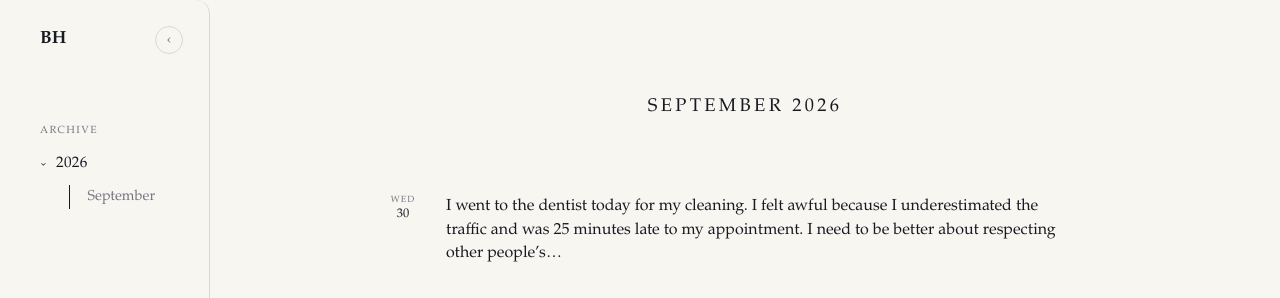
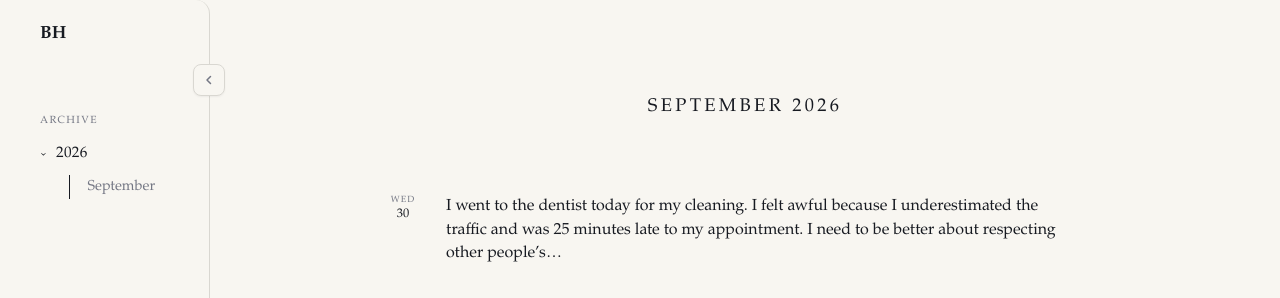
Before and after one commit to bensonhan/daily-writing, a Jekyll site: the page built from index.html, in a window 1280 px wide. Shown: the top 298 px of the page. Built offline with Jekyll 4.4.1, drawn with Linux system fonts in a browser that asks for light colours.

Commit message:
Refine sidebar collapse control

```diff
--- a/_includes/archive-nav.html
+++ b/_includes/archive-nav.html
@@ -1,10 +1,14 @@
 <aside class="archive-rail" aria-label="Site and archive navigation">
   <div class="rail-header">
     <a class="identity" href="{{ '/' | relative_url }}" aria-label="BH daily writing home">BH</a>
-    <button class="rail-toggle" type="button" data-archive-toggle aria-expanded="true" aria-label="Minimize archive sidebar"></button>
+    <button class="rail-toggle" type="button" data-archive-toggle aria-controls="desktop-archive" aria-expanded="true" aria-label="Collapse archive sidebar">
+      <svg aria-hidden="true" viewBox="0 0 16 16" focusable="false">
+        <path d="m9.5 4.5-3.5 3.5 3.5 3.5" />
+      </svg>
+    </button>
   </div>
 
-  <nav class="desktop-archive" aria-label="Writing archive">
+  <nav class="desktop-archive" id="desktop-archive" aria-label="Writing archive">
     <p class="archive-label">Archive</p>
     {% include archive-tree.html %}
   </nav>
--- a/assets/css/site.css
+++ b/assets/css/site.css
@@ -41,6 +41,7 @@ a { color: inherit; }
   display: grid;
   grid-template-columns: 210px minmax(0, 1fr);
   min-height: 100vh;
+  transition: grid-template-columns 180ms ease;
 }
 
 .archive-rail {
@@ -51,12 +52,13 @@ a { color: inherit; }
   padding: 26px 26px 56px 40px;
   position: sticky;
   top: 0;
+  transition: padding 180ms ease;
 }
 
 .rail-header {
   align-items: center;
   display: flex;
-  justify-content: space-between;
+  min-height: 18px;
 }
 
 .identity {
@@ -69,24 +71,40 @@ a { color: inherit; }
 
 .rail-toggle {
   align-items: center;
-  background: transparent;
+  background: var(--paper);
   border: 1px solid var(--rule);
-  border-radius: 999px;
+  border-radius: 8px;
+  box-shadow: 0 1px 2px rgb(23 26 33 / 5%);
   color: var(--muted);
   cursor: pointer;
   display: flex;
-  font-family: var(--ui);
-  font-size: 1rem;
-  height: 28px;
+  height: 32px;
   justify-content: center;
   padding: 0;
-  width: 28px;
+  position: absolute;
+  right: 0;
+  top: 64px;
+  transform: translateX(50%);
+  transition: background-color 140ms ease, border-color 140ms ease, color 140ms ease, box-shadow 140ms ease;
+  width: 32px;
+  z-index: 1;
 }
 
-.rail-toggle::before { content: "‹"; }
+.rail-toggle svg {
+  fill: none;
+  height: 16px;
+  stroke: currentColor;
+  stroke-linecap: round;
+  stroke-linejoin: round;
+  stroke-width: 1.5;
+  transition: transform 180ms ease;
+  width: 16px;
+}
 
 .rail-toggle:hover {
   background: #eeeae2;
+  border-color: #cbc7bd;
+  box-shadow: 0 2px 5px rgb(23 26 33 / 8%);
   color: var(--ink);
 }
 
@@ -106,18 +124,17 @@ summary:focus-visible {
   margin-top: 70px;
 }
 
-.site-shell.archive-collapsed { grid-template-columns: 72px minmax(0, 1fr); }
+@media (min-width: 901px) {
+  .site-shell.archive-collapsed { grid-template-columns: 72px minmax(0, 1fr); }
 
-.archive-collapsed .archive-rail { padding: 26px 12px; }
+  .archive-collapsed .archive-rail { padding: 26px 12px; }
 
-.archive-collapsed .rail-header {
-  flex-direction: column;
-  gap: 24px;
+  .archive-collapsed .rail-header { justify-content: center; }
+
+  .archive-collapsed .desktop-archive { display: none; }
+
+  .archive-collapsed .rail-toggle svg { transform: rotate(180deg); }
 }
-
-.archive-collapsed .desktop-archive { display: none; }
-
-.archive-collapsed .rail-toggle::before { content: "›"; }
 
 .archive-label,
 .mobile-archive > summary {
@@ -384,4 +401,9 @@ summary:focus-visible {
 
 @media (prefers-reduced-motion: reduce) {
   html { scroll-behavior: auto; }
+
+  .site-shell,
+  .archive-rail,
+  .rail-toggle,
+  .rail-toggle svg { transition: none; }
 }
--- a/assets/js/site.js
+++ b/assets/js/site.js
@@ -1,13 +1,35 @@
 const shell = document.querySelector(".site-shell");
 const archiveToggle = document.querySelector("[data-archive-toggle]");
+const archive = document.querySelector("#desktop-archive");
 
 if (shell && archiveToggle) {
-  archiveToggle.addEventListener("click", () => {
-    const collapsed = shell.classList.toggle("archive-collapsed");
+  const storageKey = "archive-sidebar-collapsed";
+
+  const setCollapsed = (collapsed) => {
+    shell.classList.toggle("archive-collapsed", collapsed);
     archiveToggle.setAttribute("aria-expanded", String(!collapsed));
     archiveToggle.setAttribute(
       "aria-label",
-      collapsed ? "Expand archive sidebar" : "Minimize archive sidebar"
+      collapsed ? "Expand archive sidebar" : "Collapse archive sidebar"
     );
+
+    if (archive) archive.setAttribute("aria-hidden", String(collapsed));
+  };
+
+  try {
+    setCollapsed(localStorage.getItem(storageKey) === "true");
+  } catch {
+    setCollapsed(false);
+  }
+
+  archiveToggle.addEventListener("click", () => {
+    const collapsed = !shell.classList.contains("archive-collapsed");
+    setCollapsed(collapsed);
+
+    try {
+      localStorage.setItem(storageKey, String(collapsed));
+    } catch {
+      // The control still works if storage is unavailable.
+    }
   });
 }
```
